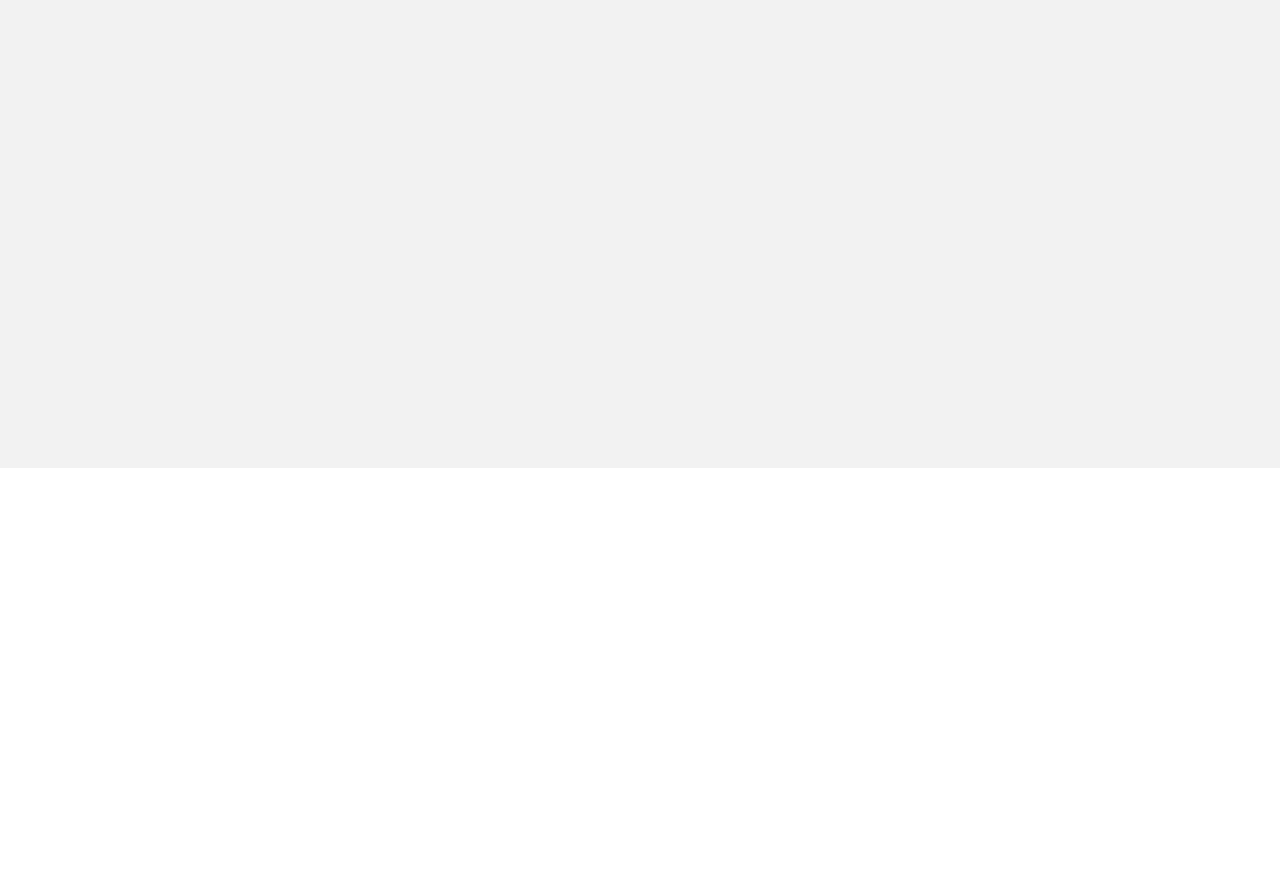
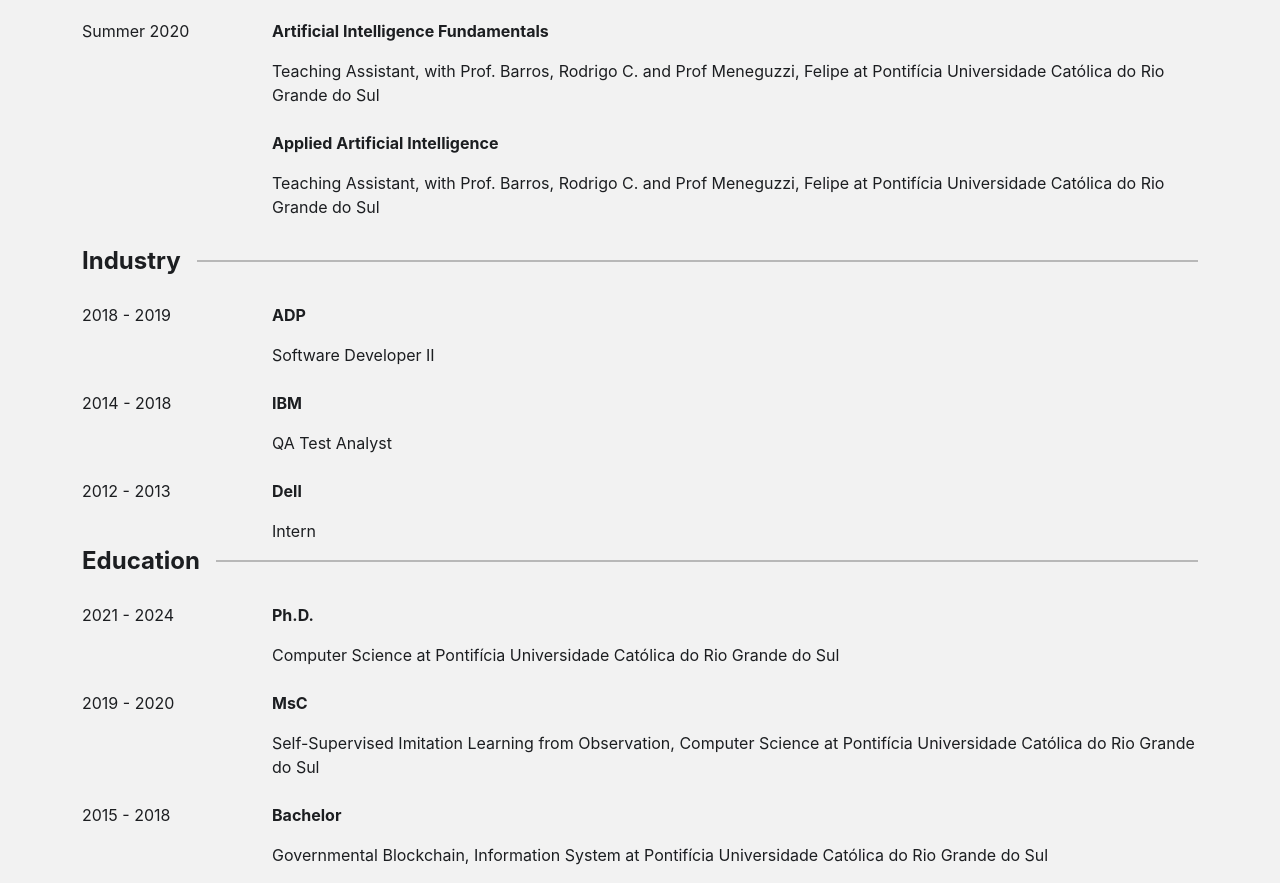
Before and after one commit to NathanGavenski/NathanGavenski.github.io, a React (Create React App) app: page /experience in a window 1280 px wide. Shown: the part 380-1263 px from the top of the page. Before the commit the page ends 848 px from the top, so only its background shows below. Built offline with nearby package versions, Linux system fonts and the light colour scheme; the HTML template or start-up script is replaced by a standard one.

Commit message:
Experience page

```diff
--- a/package.json
+++ b/package.json
@@ -3,6 +3,11 @@
   "version": "0.1.0",
   "private": true,
   "dependencies": {
+    "@fortawesome/fontawesome-svg-core": "^1.2.36",
+    "@fortawesome/free-brands-svg-icons": "^5.15.4",
+    "@fortawesome/free-regular-svg-icons": "^5.15.4",
+    "@fortawesome/free-solid-svg-icons": "^5.15.4",
+    "@fortawesome/react-fontawesome": "^0.1.16",
     "@testing-library/jest-dom": "^5.16.1",
     "@testing-library/react": "^12.1.2",
     "@testing-library/user-event": "^13.5.0",
--- a/src/App.js
+++ b/src/App.js
@@ -36,6 +36,15 @@ class App extends React.Component {
     }
   }
 
+  componentDidMount = () => {
+    const menu = window.location.href.split('/').at(-1);
+    if (menu.length === 0) {
+      this.setState({menu: 'home'});
+    } else {
+      this.setState({menu: menu});
+    }
+  }
+
   render = () => {
     const theme = this.state.theme;
     const toggleTheme = this.toggleTheme;
--- a/src/components/Experience/Experience.js
+++ b/src/components/Experience/Experience.js
@@ -1,9 +1,23 @@
-import React    from "react";
+import React from "react";
 import template from "./Experience.jsx";
 
 class Experience extends React.Component {
+  constructor(props) {
+    super(props);
+
+    this.state = {
+      title: props.title,
+      year: props.year,
+      extra: props.extra,
+    }
+  }
+
   render() {
-    return template.call(this);
+    return template(
+      this.state.title,
+      this.state.year,
+      this.state.extra,
+    );
   }
 }
 
--- a/src/components/Experience/Experience.jsx
+++ b/src/components/Experience/Experience.jsx
@@ -1,10 +1,24 @@
-import "./Experience.css";
+import "./Experience.scss";
 import React from "react";
 
-function template() {
+import { Col, Row } from 'react-bootstrap';
+
+function template(title, year, extra) {
   return (
     <div className="experience">
-      <h1>Experience</h1>
+      <Row>
+        <Col xl={2}>
+          <p className="year">{year}</p>
+        </Col>
+
+        <Col>
+          <div className="title">
+
+            <p className="position">{title}</p>
+          </div>
+          <div className="extra">{extra}</div>
+        </Col>
+      </Row>
     </div>
   );
 };
--- /dev/null
+++ b/src/components/Experience/Experience.scss
@@ -0,0 +1,18 @@
+.experience {
+    margin-top: 1.5rem;
+
+    .title {
+        display: flex;
+        align-items: center;
+
+        .position,
+        .year {
+            min-width: fit-content;
+        }
+
+        .position {
+            font-weight: bolder;
+            margin-right: 0.5rem;
+        }
+    }
+}
--- a/src/components/Navbar/Navbar.js
+++ b/src/components/Navbar/Navbar.js
@@ -6,16 +6,8 @@ class Navbar extends React.Component {
 		super();
 
 		this.state = {
-			menu: "home",
 			checked: false,
 		};
-	}
-
-	setActive = (e) => {
-		console.log(e.target.text.toLowerCase())
-		this.setState({
-			menu: e.target.text.toLowerCase()
-		});
 	}
 
 	setChecked = (toggleTheme) => {
--- a/src/components/Publication/Publication.jsx
+++ b/src/components/Publication/Publication.jsx
@@ -14,7 +14,7 @@ function template(title, authors, conference, year, bibtex, pdf, github, copy, c
         <span className="year">{' '}({year})</span>
         <br />
         <div className="links">
-          {pdf.length > 0 && <a href={pdf} target='_blank' className="pdf">[PDF]</a>}
+          {pdf.length > 0 && <a href={pdf} target="_blank" rel="noreferrer" className="pdf">[PDF]</a>}
           {bibtex.length > 0 &&
             <div className="button">
               <button className="bibtex" ref={copyRef} onClick={copy} onKeyDown={copy}>[Bibtex]</button>
@@ -27,7 +27,7 @@ function template(title, authors, conference, year, bibtex, pdf, github, copy, c
               </Overlay>
             </div>
           }
-          {github.length > 0 && <a href={github} target='_blank' className="github">[GitHub]</a>}
+          {github.length > 0 && <a href={github} target="_blank" rel="noreferrer" className="github">[GitHub]</a>}
         </div>
       </div>
     </div>
--- a/src/pages/Experiences/Experiences.jsx
+++ b/src/pages/Experiences/Experiences.jsx
@@ -2,11 +2,11 @@ import "./Experiences.scss";
 import React from "react";
 
 import { Row, Col, Container } from 'react-bootstrap';
-// import Experience from '../../components/Experience;'
+import Experience from '../../components/Experience';
 
 function template() {
   return (
-    <div className="experience">
+    <div className="experiences">
       <Row className="greetings">
         <Col className="col">
           <span className="emoji" role="img" aria-label="notepad">
@@ -18,7 +18,7 @@ function template() {
             </h1>
             <h2 className="subtitle">
               Currently I'm working at{' '}
-              <a href='http://www.teialabs.com/' target='_blank'>Teia</a>{' '}
+              <a href='http://www.teialabs.com/' target='_blank' rel="noreferrer">Teia</a>{' '}
               as a Front-end developer and at my PhD on Imitation Learning.
             </h2>
           </div>
@@ -27,12 +27,74 @@ function template() {
       <Row className="list">
         <Container>
           <div className="teaching">
-            <p className="title">Teaching</p>
-            {/* <Experience
+            <div className="section-header">
+              <p className="section-title">Teaching</p>
+              <p className="divider" />
+            </div>
+            <Experience
+              title='Deep Learning II: Neural Network for Natural Language Processing'
+              year='2021 - Present'
+              extra='Visting Professor at Pontifícia Universidade Católica do Rio Grande do Sul'
+            />
+            <Experience
+              title='Business Intelligence'
+              year='Spring 2020'
+              extra='Teaching Assistant, with Prof. Barros, Rodrigo C. at Pontifícia Universidade Católica do Rio Grande do Sul'
+            />
+            <Experience
               title='Artificial Intelligence Fundamentals'
               year='Summer 2020'
-              extra='Teaching Assistant, with Prof. Barros, Rodrigo C. and Prof Meneguzzi, Felipe at PUCRS'
-            /> */}
+              extra='Teaching Assistant, with Prof. Barros, Rodrigo C. and Prof Meneguzzi, Felipe at Pontifícia Universidade Católica do Rio Grande do Sul'
+            />
+            <Experience
+              title='Applied Artificial Intelligence'
+              year=''
+              extra='Teaching Assistant, with Prof. Barros, Rodrigo C. and Prof Meneguzzi, Felipe at Pontifícia Universidade Católica do Rio Grande do Sul'
+            />
+          </div>
+
+          <div className="industry">
+            <div className="section-header">
+              <p className="section-title">Industry</p>
+              <p className="divider" />
+            </div>
+            <Experience
+              title='ADP'
+              year='2018 - 2019'
+              extra='Software Developer II'
+            />
+            <Experience
+              title='IBM'
+              year='2014 - 2018'
+              extra='QA Test Analyst'
+            />
+            <Experience
+              title='Dell'
+              year='2012 - 2013'
+              extra='Intern'
+            />
+          </div>
+
+          <div className="education">
+            <div className="section-header">
+              <p className="section-title">Education</p>
+              <p className="divider" />
+            </div>
+            <Experience
+              title='Ph.D.'
+              year='2021 - 2024'
+              extra='Computer Science at Pontifícia Universidade Católica do Rio Grande do Sul'
+            />
+            <Experience
+              title='MsC'
+              year='2019 - 2020'
+              extra='Self-Supervised Imitation Learning from Observation, Computer Science at Pontifícia Universidade Católica do Rio Grande do Sul'
+            />
+            <Experience
+              title='Bachelor'
+              year='2015 - 2018'
+              extra='Governmental Blockchain, Information System at Pontifícia Universidade Católica do Rio Grande do Sul'
+            />
           </div>
         </Container>
       </Row>
--- a/src/pages/Experiences/Experiences.scss
+++ b/src/pages/Experiences/Experiences.scss
@@ -1,4 +1,4 @@
-.experience {
+.experiences {
     margin-top: 3rem;
 
     .greetings {
@@ -11,7 +11,8 @@
                 margin-right: 1rem;
             }
 
-            .emoji, .title {
+            .emoji,
+            .title {
                 font-size: 2.5rem;
             }
 
@@ -22,6 +23,34 @@
     }
 
     .list {
-        margin-top: 1rem;
+        margin-top: 2rem;
+
+        .section-header {
+            display: flex;
+            align-items: center;
+        }
+
+        .divider {
+            background-color: unset;
+            border-top: 2px solid grey;
+            opacity: 0.5;
+            width: 100%;
+            margin-bottom: 0;
+            margin-left: 1rem;
+        }
+
+        .section-title {
+            font-size: 1.5rem;
+            margin-bottom: 0;
+            font-weight: bolder;
+        }
+
+        .industry {
+            margin-top: 1.5rem;
+        }
+
+        .education {
+            margin-bottom: 1rem;
+        }
     }
 }
--- a/src/pages/Home/Home.jsx
+++ b/src/pages/Home/Home.jsx
@@ -2,6 +2,9 @@ import "./Home.scss";
 import React from "react";
 
 import { Col, Row } from 'react-bootstrap';
+import { FontAwesomeIcon } from '@fortawesome/react-fontawesome';
+import { faGithub, faTwitter, faLinkedin } from '@fortawesome/free-brands-svg-icons';
+import { faGraduationCap } from '@fortawesome/free-solid-svg-icons'
 
 import avatar from '../../assets/avatar.jpg';
 
@@ -21,9 +24,9 @@ function template() {
       <Row className="content">
         <Col className="text" lg={8}>
           <p>
-            I'm currently an MSc student at PUCRS studying Computer Science. <br />
-            Now, I'm a part of the MALTA research group. <br />
-            My research areas are Imitation Learning and Computer Vision. <br />
+            I'm currently a PhD student at <a className="profile-link pucrs" href="http://www.pucrs.br/en/" target="_blank" rel="noreferrer">PUCRS</a> studying Computer Science. <br />
+            Currently, I'm a part of the <span className="malta">MALTA</span> research group. <br />
+            My research areas are <span className="research-field">Imitation Learning</span> and <span className="research-field">Computer Vision</span>. <br />
           </p>
 
           <p>
@@ -34,6 +37,20 @@ function template() {
             I am a fan of photography, technology, traveling, and music. <br />
             Feel free to contact me in any of the links below.
           </p>
+          <div className="socials">
+            <a href="https://twitter.com/NGavenski" target="_blank" rel="noreferrer">
+              <FontAwesomeIcon icon={faTwitter} className="icons" size="2x" />
+            </a>
+            <a href="https://www.linkedin.com/in/nathan-gavenski-87196449/" target="_blank" rel="noreferrer">
+              <FontAwesomeIcon icon={faLinkedin} className="icons" size="2x" />
+            </a>
+            <a href="https://scholar.google.com.br/citations?user=hX9WqxUAAAAJ" target="_blank" rel="noreferrer">
+              <FontAwesomeIcon icon={faGraduationCap} className="icons" size="2x" />
+            </a>
+            <a href="https://github.com/NathanGavenski" target="_blank" rel="noreferrer">
+              <FontAwesomeIcon icon={faGithub} className="icons" size="2x" />
+            </a>
+          </div>
         </Col>
         <Col className="image" lg={4}>
           <img className="avatar rounded-circle" src={avatar} alt="Avatar" />
```
Also changed, not shown: src/pages/Home/Home.scss (+40 -0 lines), src/components/Experience/Experience.css (deleted).
